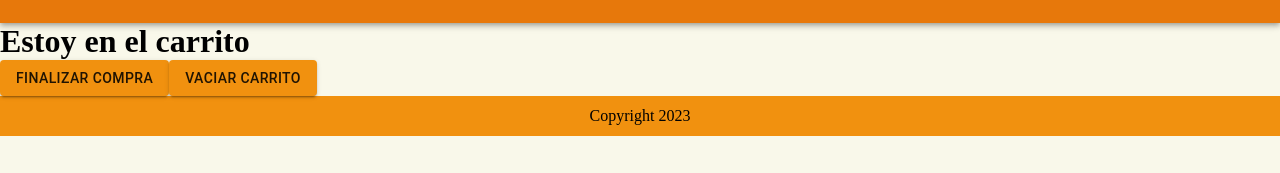
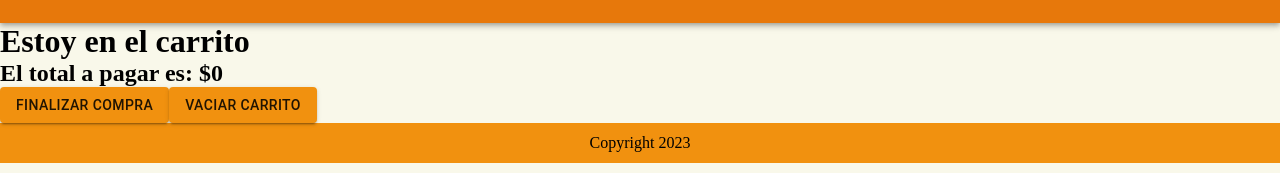
Before and after one commit to TomGPou/PF-GomezPou-react-, a React (Vite) app: page /cart in a window 1280 px wide. Shown: the part 166-339 px from the top of the page. Built offline with nearby package versions, Linux system fonts and the light colour scheme.

Commit message:
botones en cart,  loader y alerts

```diff
--- a/package.json
+++ b/package.json
@@ -19,7 +19,9 @@
     "json-server": "^0.17.4",
     "react": "^18.2.0",
     "react-dom": "^18.2.0",
-    "react-router-dom": "^6.16.0"
+    "react-router-dom": "^6.16.0",
+    "react-spinners": "^0.13.8",
+    "sweetalert2": "^11.7.32"
   },
   "devDependencies": {
     "@types/react": "^18.2.15",
--- a/src/components/common/cartWidget/CartWidget.jsx
+++ b/src/components/common/cartWidget/CartWidget.jsx
@@ -4,10 +4,12 @@ import { useContext } from "react";
 import { CartContext } from "../../../context/CartContext";
 
 const CartWidget = () => {
-  const { cart } = useContext(CartContext);
+  const { getTotalQuantity } = useContext(CartContext);
+
+  let total = getTotalQuantity();
 
   return (
-    <Badge badgeContent={cart.length} color="error" sx={{ flexGrow: 0 }}>
+    <Badge badgeContent={total} color="error" sx={{ flexGrow: 0 }}>
       <ShoppingCartIcon color="dark"></ShoppingCartIcon>
     </Badge>
   );
--- a/src/components/pages/cart/Cart.jsx
+++ b/src/components/pages/cart/Cart.jsx
@@ -1,25 +1,32 @@
-import { Button } from "@mui/material";
+import { Button, IconButton } from "@mui/material";
 import { Link } from "react-router-dom";
+import DeleteForeverIcon from "@mui/icons-material/DeleteForever";
 
-const Cart = ({ cart, clearCart }) => {
+const Cart = ({ cart, clearCartAlert, deleteProductById, total }) => {
   return (
     <div>
       <h1>Estoy en el carrito</h1>
 
       {cart.map((product) => (
         <div key={product.id}>
-          <h2>{product.name}</h2>
-          <h2>Cantidad: {product.quantity}</h2>
+          <h3>{product.name}</h3>
+          <h3>Cantidad: {product.quantity}</h3>
+          <IconButton onClick={() => deleteProductById(product.id)}>
+            <DeleteForeverIcon />
+          </IconButton>
         </div>
       ))}
 
-      <Link to="/checkout">
-        <Button variant="contained">Finalizar compra</Button>
-      </Link>
+      <div>
+        <h2>El total a pagar es: ${total}</h2>
+        <Link to="/checkout">
+          <Button variant="contained">Finalizar compra</Button>
+        </Link>
 
-      <Button variant="contained" onClick={clearCart}>
-        Vaciar carrito
-      </Button>
+        <Button variant="contained" onClick={clearCartAlert}>
+          Vaciar carrito
+        </Button>
+      </div>
     </div>
   );
 };
--- a/src/components/pages/cart/CartContainer.jsx
+++ b/src/components/pages/cart/CartContainer.jsx
@@ -1,11 +1,39 @@
 import { useContext } from "react";
 import { CartContext } from "../../../context/CartContext";
 import Cart from "./Cart";
+import Swal from "sweetalert2";
 
 const CartContainer = () => {
-  const { cart, clearCart } = useContext(CartContext);
+  const { cart, clearCart, deleteProductById, getTotalPrice } =
+    useContext(CartContext);
 
-  return <Cart cart={cart} clearCart={clearCart} />;
+  let total = getTotalPrice();
+
+  const clearCartAlert = () => {
+    Swal.fire({
+      title: "Sguro quieres vaciar el carrito?",
+      icon: "warning",
+      showCancelButton: true,
+      confirmButtonColor: "#3085d6",
+      cancelButtonColor: "#d33",
+      cancelButtonText: "Cancelar",
+      confirmButtonText: "Si, vaciar",
+    }).then((result) => {
+      if (result.isConfirmed) {
+        clearCart();
+        Swal.fire("Carrito vaciado", "", "success");
+      }
+    });
+  };
+
+  return (
+    <Cart
+      cart={cart}
+      clearCartAlert={clearCartAlert}
+      deleteProductById={deleteProductById}
+      total={total}
+    />
+  );
 };
 
 export default CartContainer;
--- a/src/components/pages/itemDetailContainer/ItemDetail.jsx
+++ b/src/components/pages/itemDetailContainer/ItemDetail.jsx
@@ -1,3 +1,4 @@
+import { Link } from "react-router-dom";
 import CounterContainer from "../../common/counter/CounterContainer";
 import {
   Card,
@@ -6,9 +7,15 @@ import {
   CardMedia,
   CardContent,
   CardActions,
+  Button,
 } from "@mui/material";
 
-export const ItemDetail = ({ productSelected, onAdd, initial }) => {
+export const ItemDetail = ({
+  productSelected,
+  onAdd,
+  initial,
+  showCounter,
+}) => {
   return (
     <Container
       sx={{
@@ -34,17 +41,23 @@ export const ItemDetail = ({ productSelected, onAdd, initial }) => {
           </Typography>
           {initial && (
             <Typography variant="body2" color="text.secondary">
-              Ya tienes {initial} de este producto en el carrito
+              Ya tienes {initial} unidades en el carrito
             </Typography>
           )}
         </CardContent>
 
         <CardActions>
-          <CounterContainer
-            stock={productSelected.stock}
-            onAdd={onAdd}
-            initial={initial}
-          />
+          {showCounter ? (
+            <CounterContainer
+              stock={productSelected.stock}
+              onAdd={onAdd}
+              initial={initial}
+            />
+          ) : (
+            <Link to="/cart">
+              <Button>Terminar Compra</Button>
+            </Link>
+          )}
         </CardActions>
       </Card>
     </Container>
--- a/src/components/pages/itemDetailContainer/ItemDetailContainer.jsx
+++ b/src/components/pages/itemDetailContainer/ItemDetailContainer.jsx
@@ -1,17 +1,17 @@
 import { useState, useEffect, useContext } from "react";
 import ItemDetail from "./ItemDetail";
 import { products } from "../../../../productList";
-import { useNavigate, useParams } from "react-router-dom";
+import { useParams } from "react-router-dom";
 import { CartContext } from "../../../context/CartContext";
+import Swal from "sweetalert2";
 
 const ItemDetailContainer = () => {
   const [productSelected, setProductSelected] = useState({});
+  const [showCounter, setShowCounter] = useState(true);
   const { id } = useParams();
-  const navigate = useNavigate();
   const { addToCart, getQuantityById } = useContext(CartContext);
 
   let totalQuantity = getQuantityById(+id);
-  console.log(totalQuantity);
 
   useEffect(() => {
     let product = products.find((product) => product.id === +id);
@@ -33,9 +33,15 @@ const ItemDetailContainer = () => {
 
     addToCart(item);
 
-    // setTimeout(() => {
-    //   navigate("/cart");
-    // }, 500);
+    Swal.fire({
+      position: "center",
+      icon: "success",
+      title: "Producto agregado al carrito",
+      showConfirmButton: false,
+      timer: 1500,
+    });
+
+    setShowCounter(false);
   };
 
   return (
@@ -43,6 +49,7 @@ const ItemDetailContainer = () => {
       productSelected={productSelected}
       onAdd={onAdd}
       initial={totalQuantity}
+      showCounter={showCounter}
     />
   );
 };
--- a/src/components/pages/itemListContainer/ItemList.jsx
+++ b/src/components/pages/itemListContainer/ItemList.jsx
@@ -1,8 +1,13 @@
 import { Grid } from "@mui/material";
 import ProductCard from "../../common/productCard/ProductCard";
+import { ClipLoader } from "react-spinners";
 
 const ItemList = ({ items }) => {
   return (
+    <>
+      {items.length === 0 ? (
+        <ClipLoader cssOverride={{}} />
+      ) : (
         <Grid
           container
           spacing={2}
@@ -17,6 +22,8 @@ const ItemList = ({ items }) => {
             return <ProductCard key={item.id} item={item} />;
           })}
         </Grid>
+      )}
+    </>
   );
 };
 
--- a/src/components/pages/itemListContainer/ItemListContainer.jsx
+++ b/src/components/pages/itemListContainer/ItemListContainer.jsx
@@ -14,7 +14,9 @@ const ItemListContainer = () => {
     );
 
     const tarea = new Promise((resolve) => {
-      resolve(categoryName ? filteredProducts : products);
+      setTimeout(() => {
+        resolve(categoryName ? filteredProducts : products);
+      }, 1000);
     });
 
     tarea.then((res) => setItems(res)).catch((error) => console.log(error));
--- a/src/context/CartContext.jsx
+++ b/src/context/CartContext.jsx
@@ -35,9 +35,34 @@ const CartContextComponent = ({ children }) => {
     setCart([]);
   };
 
-  const deleteProduct = () => {};
+  const deleteProductById = (id) => {
+    let newArr = cart.filter((product) => product.id !== id);
+    setCart(newArr);
+  };
 
-  let data = { cart, addToCart, clearCart, deleteProduct, getQuantityById };
+  const getTotalPrice = () => {
+    let total = cart.reduce((acc, element) => {
+      return acc + element.price * element.quantity;
+    }, 0);
+    return total;
+  };
+
+  const getTotalQuantity = () => {
+    let total = cart.reduce((acc, element) => {
+      return acc + element.quantity;
+    }, 0);
+    return total;
+  };
+
+  let data = {
+    cart,
+    addToCart,
+    clearCart,
+    deleteProductById,
+    getQuantityById,
+    getTotalPrice,
+    getTotalQuantity,
+  };
 
   return <CartContext.Provider value={data}>{children}</CartContext.Provider>;
 };
```
Also changed, not shown: 1 other file (tests, documents, lock files or other folders). Lines whose indentation alone changed are shown as unchanged.
